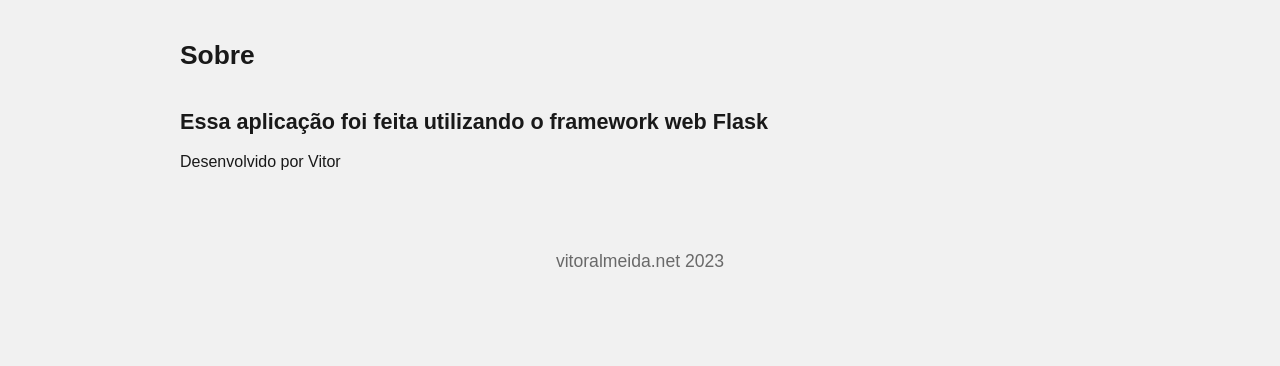
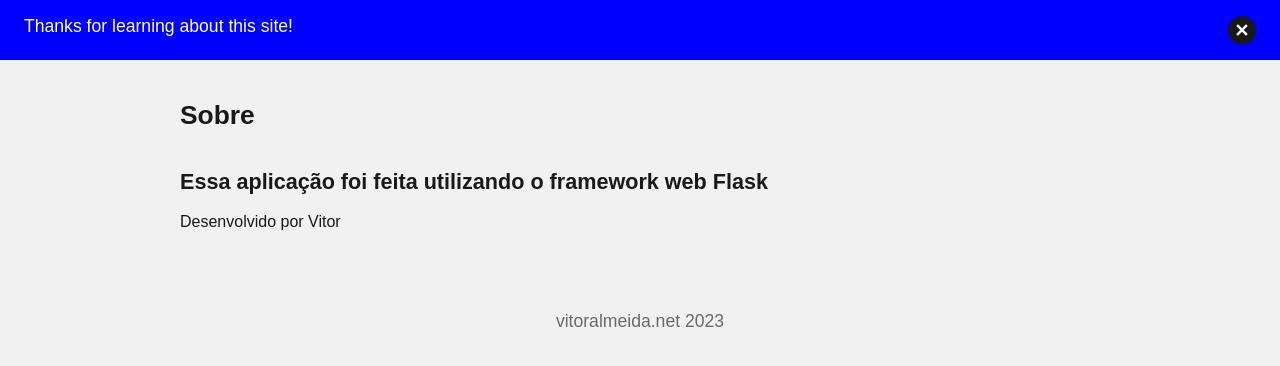
Before and after one commit to vitoraalmeida/stonks, a Flask app: page /about in a window 1280 px wide. Shown: the part 74-440 px from the top of the page. Run offline with Flask 3, Linux system fonts and the light colour scheme.

Commit message:
Adiciona flash messages

```diff
--- a/stonks/app.py
+++ b/stonks/app.py
@@ -1,4 +1,4 @@
-from flask import Flask, redirect, render_template, request, session, url_for
+from flask import Flask, redirect, render_template, request, session, url_for, flash
 from markupsafe import escape
 from pydantic import BaseModel, validator, ValidationError
 
@@ -40,6 +40,7 @@ def index():
 
 @app.route('/about')
 def about():
+    flash('Thanks for learning about this site!', 'info')
     # permite passar dados que serão processados durante a renderização
     return render_template('about.html', developer='Vitor')
 
@@ -97,6 +98,8 @@ def add_stock():
             session['stock_symbol'] = stock_data.stock_symbol
             session['number_of_shares'] = stock_data.number_of_shares
             session['purchase_price'] = stock_data.purchase_price
+            # adiciona flash messagem que será mostrada na próxima requisição
+            flash(f'Nova ação adicionada ({stock_data.stock_symbol})', 'success')
 
             return redirect(url_for('list_stocks'))
         except ValidationError as e:
--- a/stonks/templates/base.html
+++ b/stonks/templates/base.html
@@ -24,6 +24,25 @@
       </nav>
     </header>
 
+    <div class="messages">
+      <!-- flash messages - supported categories: success, info, error, message (default) -->
+      {% with messages = get_flashed_messages(with_categories=true) %}
+        {% if messages %}
+          {% for category, message in messages %}
+            <div class="flash-message flash-message-{{ category }}">
+              <p>{{ message }}</p>
+              <span class="close-btn" onclick="this.parentElement.style.opacity=0;">
+                <svg width="12" height="12" version="1.1" viewBox="0 0 100 100" xmlns="http://www.w3.org/2000/svg">
+                  <path d="m49.941 35.891 33.531-33.531 14.168 14.168-33.531 33.414 33.531 33.531-14.168 14.168-33.531-33.531-33.414 33.531-14.168-14.168 33.531-33.531-33.531-33.414 14.168-14.168z" fill-rule="evenodd" fill="currentColor"/>
+                </svg>
+              </span>
+            </div>
+          {% endfor %}
+        {% endif %}
+      {% endwith %}
+    </div>
+
+
     <main class="content">
       <!-- child template -->
       {% block content %}
```
Also changed, not shown: 1 other file.
